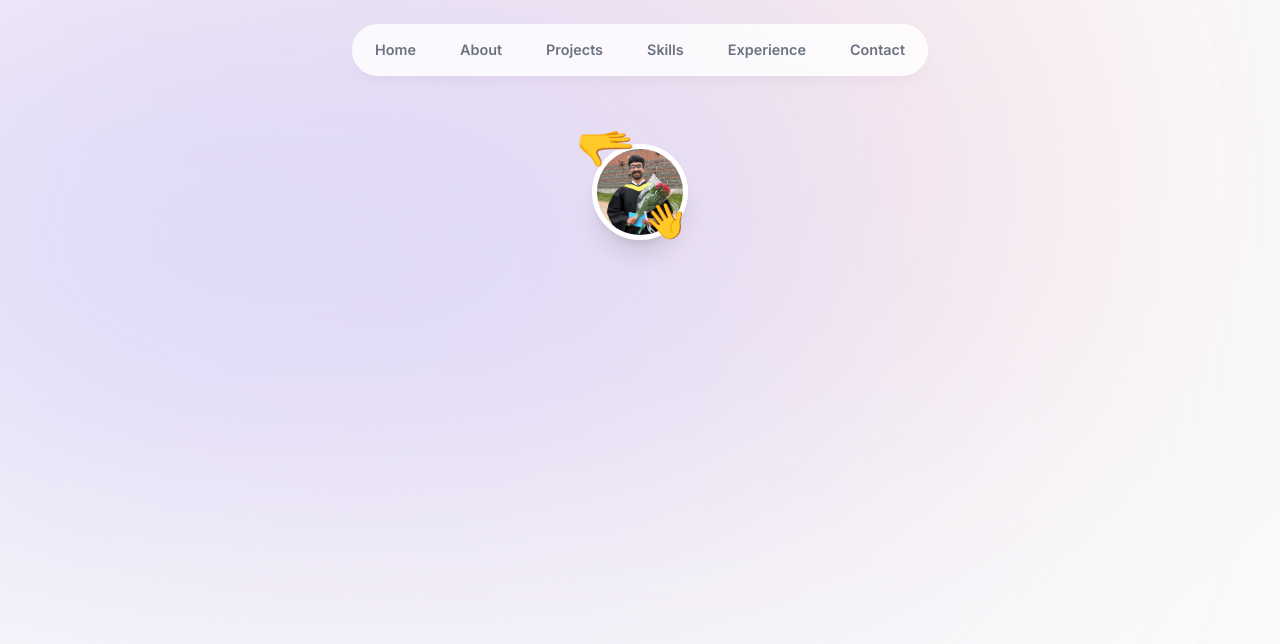
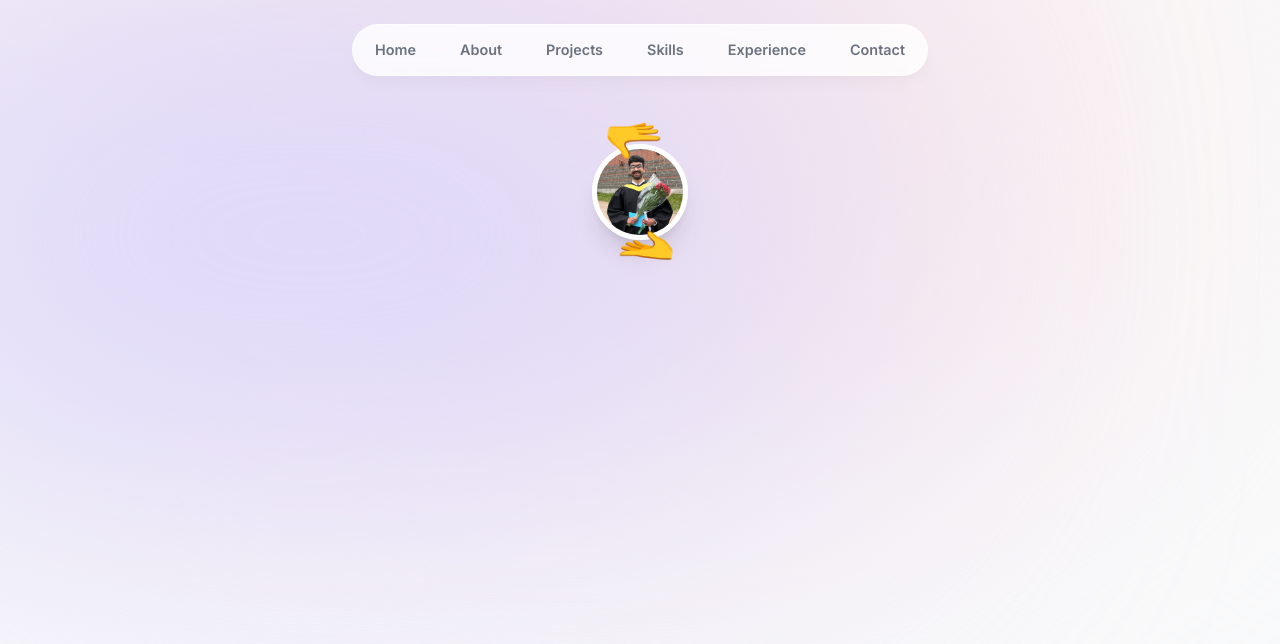
Before and after one commit to kunduarjun/portfolio, a Next.js app: page / in a window 1280 px wide. Shown: the top 644 px of the page. Built offline with nearby package versions, Linux system fonts and the light colour scheme.

Commit message:
Added both palm emojis

```diff
--- a/components/intro.tsx
+++ b/components/intro.tsx
@@ -10,11 +10,11 @@ export default function Intro() {
                 <Image
                     src={Headshot} alt="Arjun's Headshot" width="192" height="192" quality="95" priority={true} className="h-24 w-24 rounded-full object-cover border-[0.35rem] border-white shadow-xl"
                     />
-                <span className="absolute text-5xl -top-5 -left-4">
+                <span className="absolute text-5xl -top-7 left-3">
                     🫳
                 </span>
-                <span className="absolute text-4xl -bottom-0 -right-0">
-                    👋
+                <span className="scale-x-[-1] absolute text-5xl -bottom-7 right-3">
+                    🫴
                 </span>
             </div>
         </div>
```
